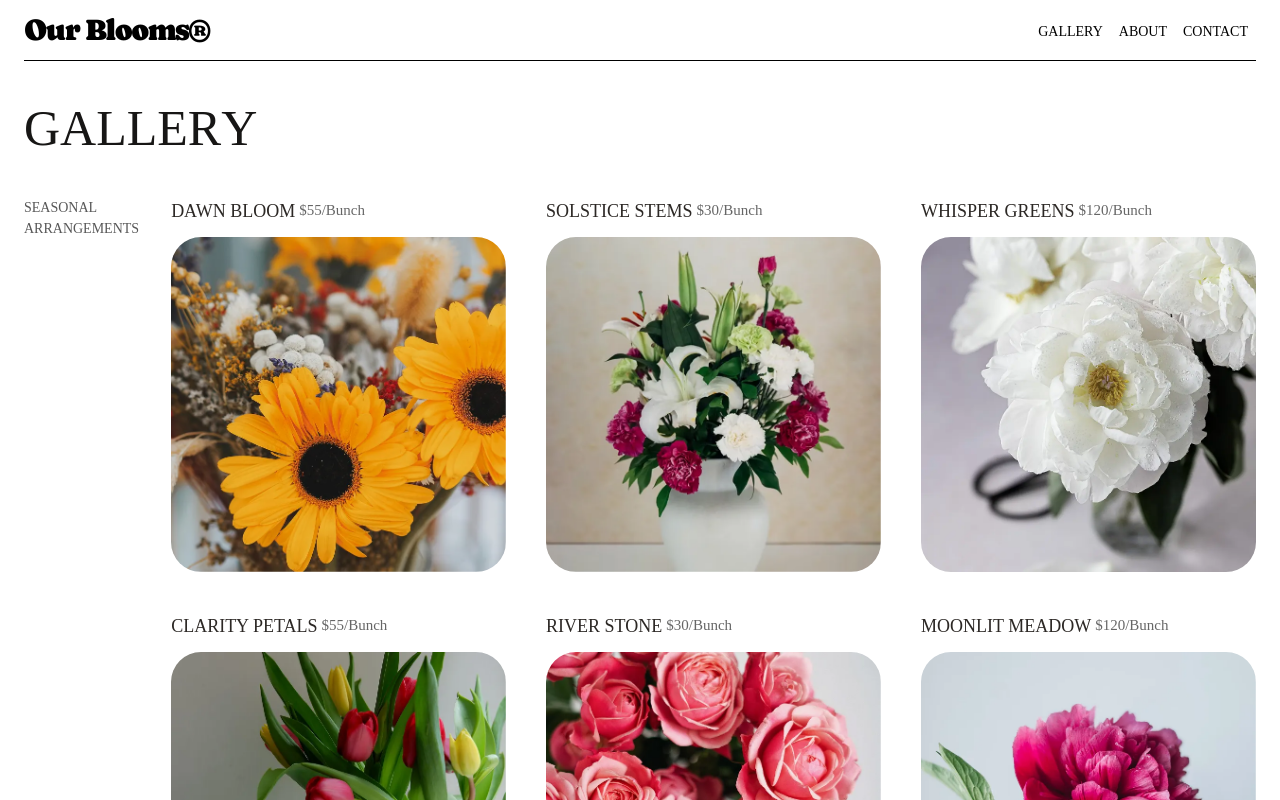
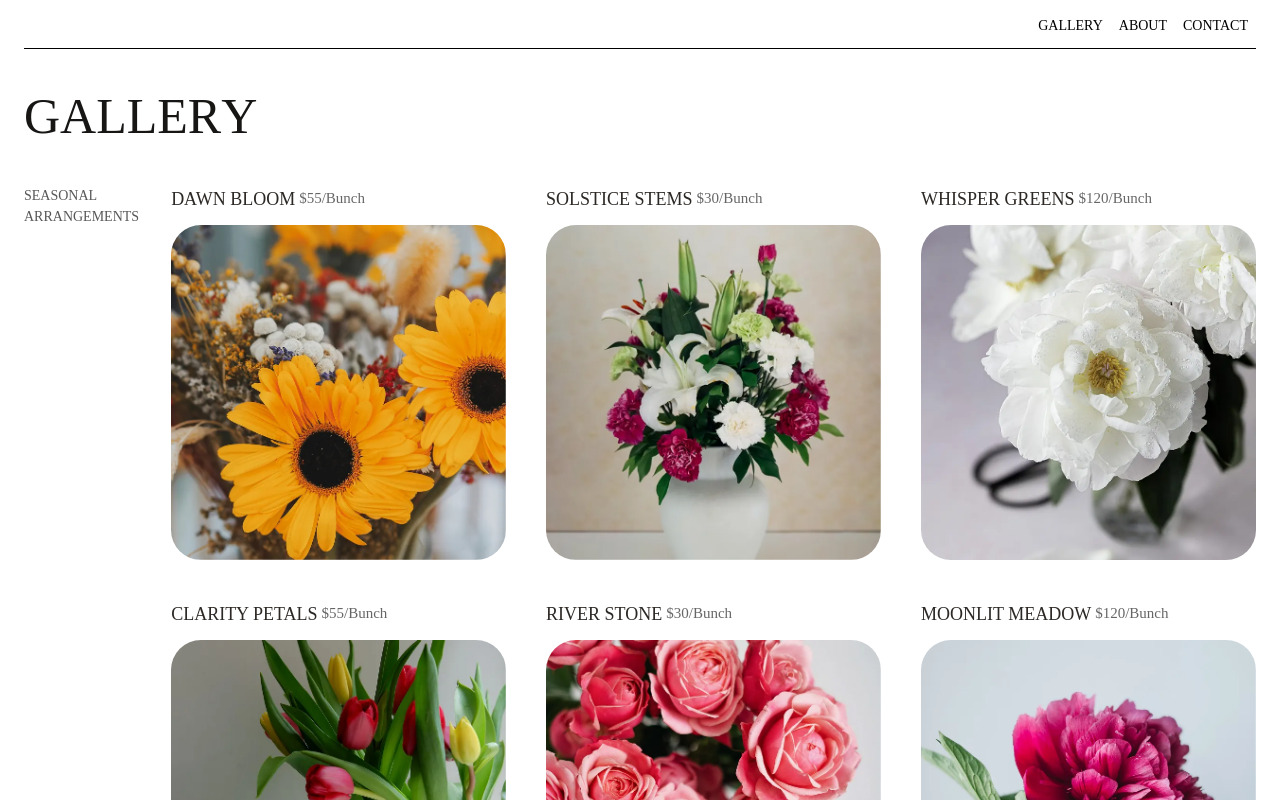
Before and after one commit to FARHAN2324J/Sweet-Flower-Shop, a React (Vite) app: page /Sweet-Flower-Shop/gallery in a window 1280 px wide. Shown: the top 800 px of the page. Built offline with nearby package versions, Linux system fonts and the light colour scheme; a web font is replaced by a local one.

Commit message:
remove WorkWithUs on Gallery

```diff
--- a/src/layouts/Navbar.tsx
+++ b/src/layouts/Navbar.tsx
@@ -3,7 +3,7 @@ const Navbar = () => {
   return (
     <nav className="border-b py-3 mx-6 flex items-center justify-between border-black sticky top-0 z-50 backdrop-blur-lg">
       <a href="#home" className="Display tracking-tighter">
-        Our Blooms®
+        {/* Our Blooms® */}
       </a>
       <ul>
         {navLinks.map((link) => (
--- a/src/pages/Gallery/Gallery.tsx
+++ b/src/pages/Gallery/Gallery.tsx
@@ -1,4 +1,4 @@
-import WorkWithUs from "../Home/components/WorkWithUs";
+// import WorkWithUs from "../Home/components/WorkWithUs";
 import FlowersGallery from "./components/FlowersGallery";
 import Services from "./components/Services";
 
```
